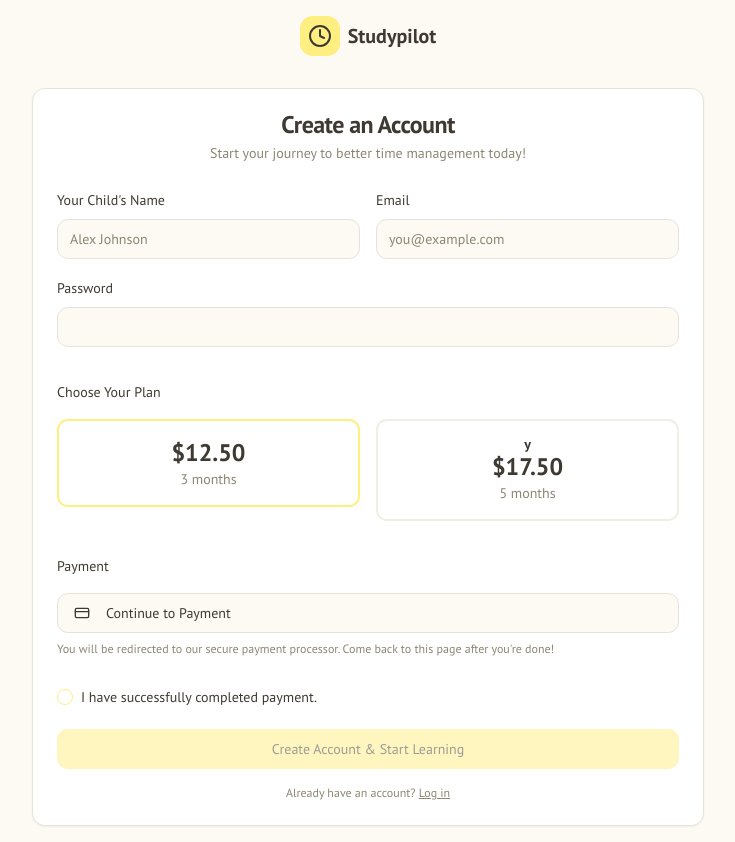
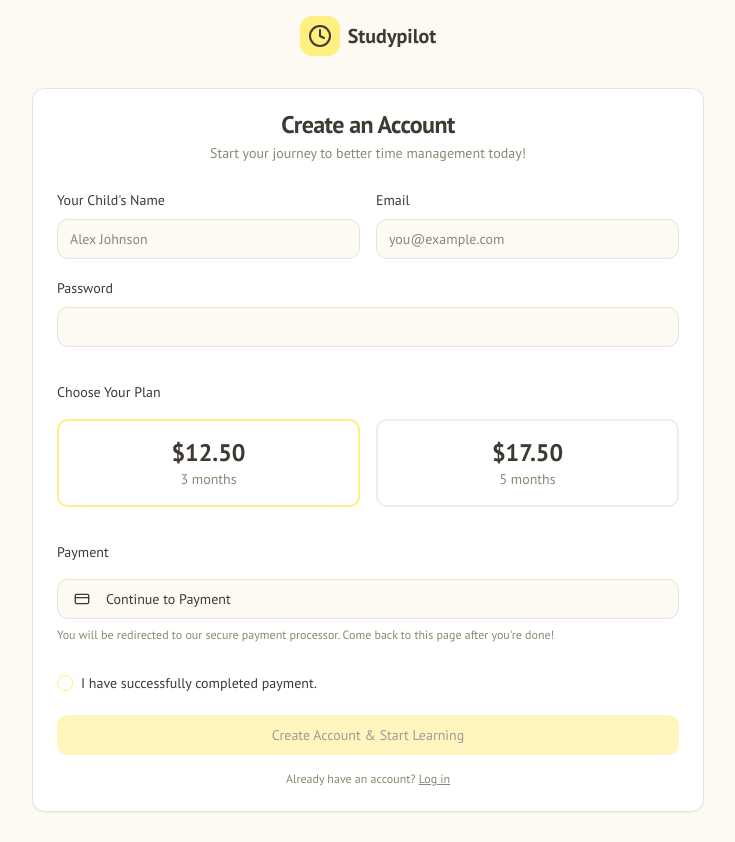
Before and after one commit to dinewope/studypilotlaunchx, a Next.js app: page /signup in a window 1280 px wide. Shown: the whole page, without its empty margins (272-1007 px from the left). Built offline with nearby package versions, Linux system fonts and the light colour scheme.

Commit message:
Update page.tsx
changes in signup

```diff
--- a/src/app/(auth)/signup/page.tsx
+++ b/src/app/(auth)/signup/page.tsx
@@ -56,7 +56,7 @@ export default function SignupPage() {
                             <div>
                                 <RadioGroupItem value="individual" id="individual" className="peer sr-only" />
                                 <Label htmlFor="individual" className="flex flex-col items-center justify-between rounded-md border-2 border-muted bg-popover p-4 hover:bg-accent hover:text-accent-foreground peer-data-[state=checked]:border-primary [&:has([data-state=checked])]:border-primary">
-                                    <h3 className="font-semibold"></h3>
+
                                     <p className="text-2xl font-bold">$12.50</p>
                                     <p className="text-sm text-muted-foreground">3 months</p>
                                 </Label>
@@ -64,7 +64,7 @@ export default function SignupPage() {
                              <div>
                                 <RadioGroupItem value="family" id="family" className="peer sr-only" />
                                 <Label htmlFor="family" className="flex flex-col items-center justify-between rounded-md border-2 border-muted bg-popover p-4 hover:bg-accent hover:text-accent-foreground peer-data-[state=checked]:border-primary [&:has([data-state=checked])]:border-primary">
-                                    <h3 className="font-semibold">y</h3>
+
                                     <p className="text-2xl font-bold">$17.50</p>
                                     <p className="text-sm text-muted-foreground">5 months</p>
                                 </Label>
```
